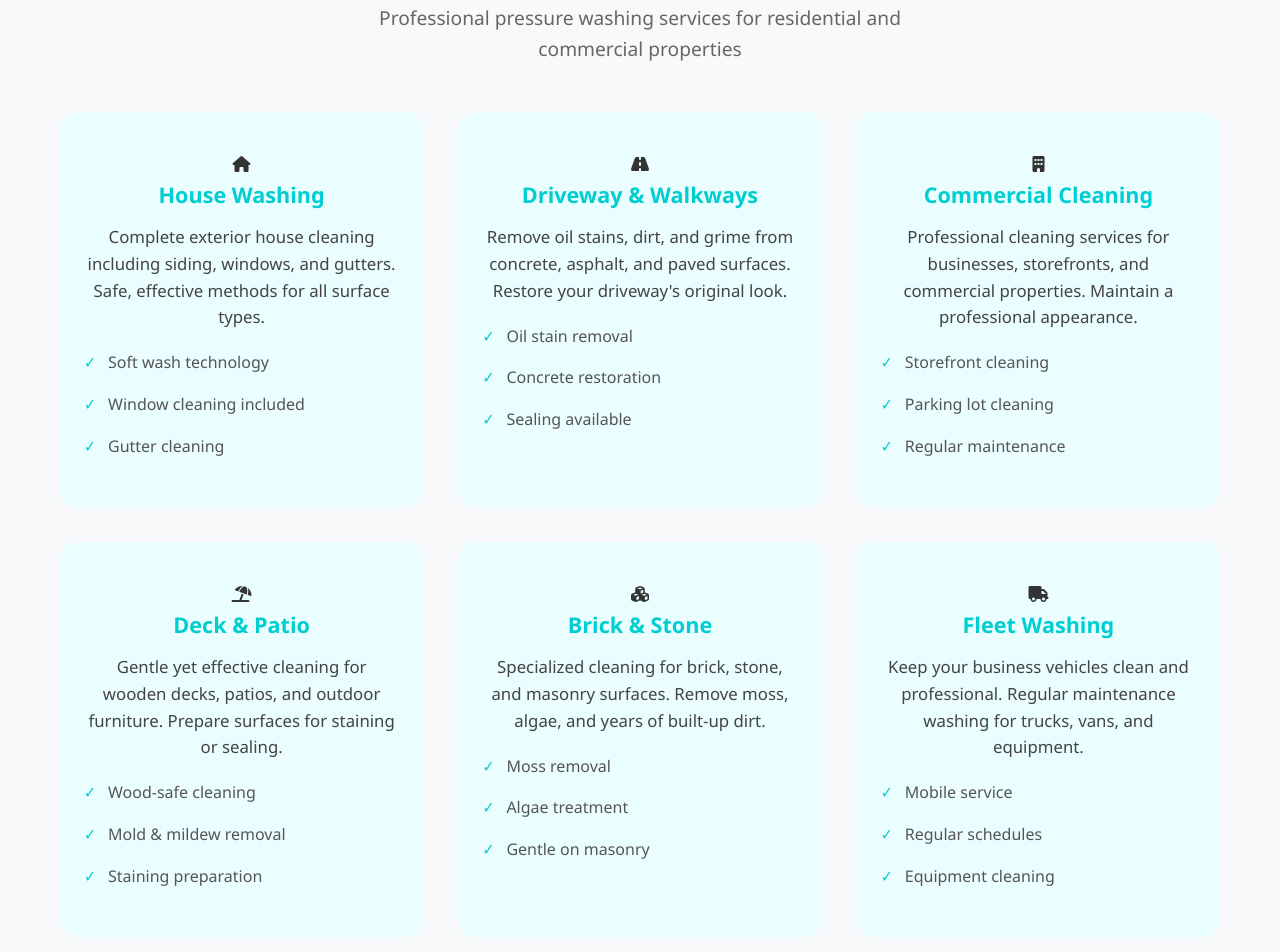
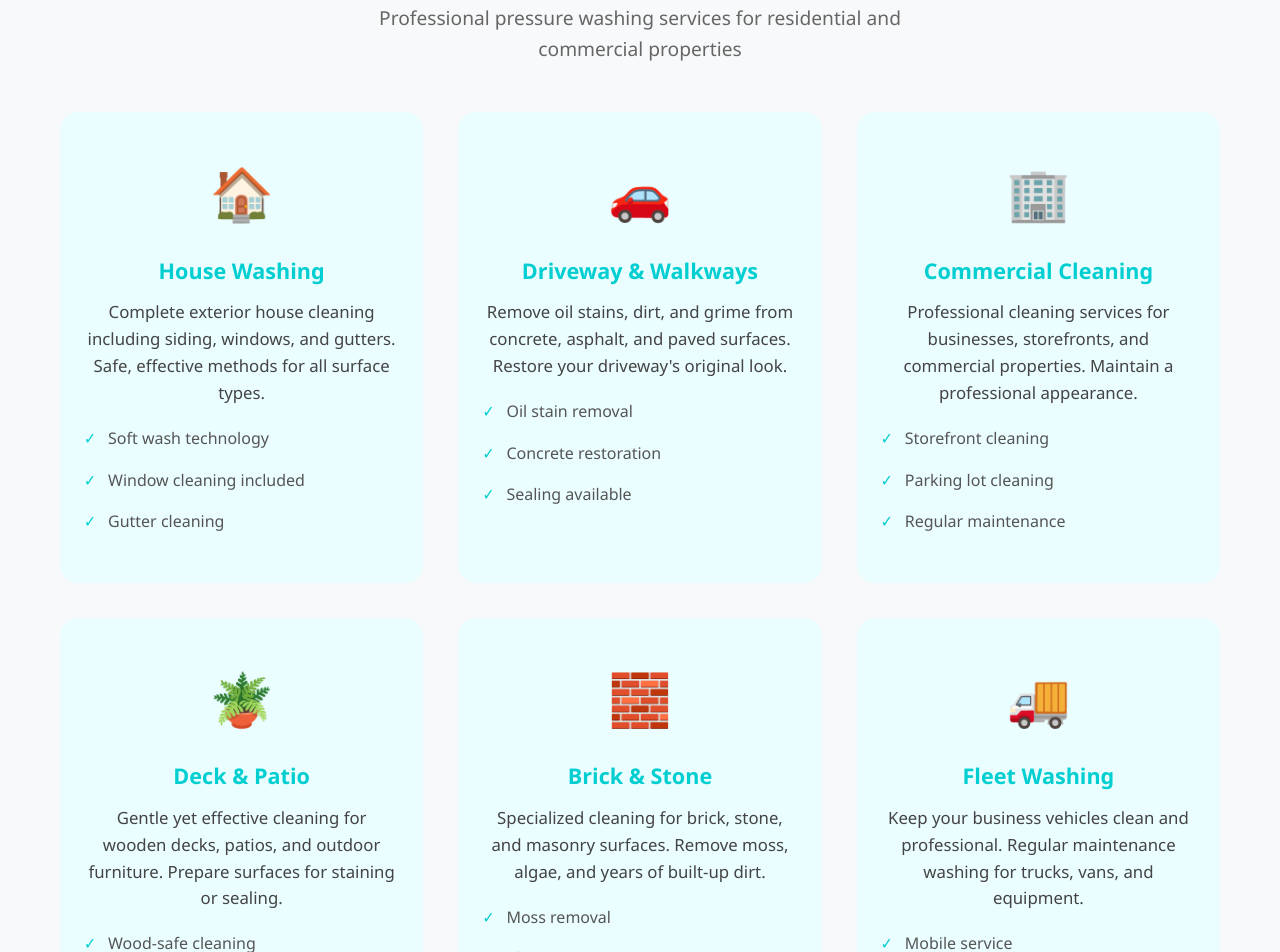
Before and after one commit to Charles-Lazcano/Texaswash, a plain HTML site: page index.html in a window 1280 px wide. Shown: the part 957-1909 px from the top of the page. Drawn offline with Linux system fonts and the light colour scheme.

```diff
--- a/index.html
+++ b/index.html
@@ -89,9 +89,7 @@
             <p class="section-subtitle">Professional pressure washing services for residential and commercial properties</p>
             <div class="services-grid">
                 <div class="service-card">
-                    <div class="service-icon">
-                        <i class="fas fa-home"></i>
-                    </div>
+                    <div class="service-icon service-emoji">🏠</div>
                     <h3>House Washing</h3>
                     <p>Complete exterior house cleaning including siding, windows, and gutters. Safe, effective methods for all surface types.</p>
                     <ul class="service-features">
@@ -101,9 +99,7 @@
                     </ul>
                 </div>
                 <div class="service-card">
-                    <div class="service-icon">
-                        <i class="fas fa-road"></i>
-                    </div>
+                    <div class="service-icon service-emoji">🚗</div>
                     <h3>Driveway & Walkways</h3>
                     <p>Remove oil stains, dirt, and grime from concrete, asphalt, and paved surfaces. Restore your driveway's original look.</p>
                     <ul class="service-features">
@@ -113,9 +109,7 @@
                     </ul>
                 </div>
                 <div class="service-card">
-                    <div class="service-icon">
-                        <i class="fas fa-building"></i>
-                    </div>
+                    <div class="service-icon service-emoji">🏢</div>
                     <h3>Commercial Cleaning</h3>
                     <p>Professional cleaning services for businesses, storefronts, and commercial properties. Maintain a professional appearance.</p>
                     <ul class="service-features">
@@ -125,9 +119,7 @@
                     </ul>
                 </div>
                 <div class="service-card">
-                    <div class="service-icon">
-                        <i class="fas fa-umbrella-beach"></i>
-                    </div>
+                    <div class="service-icon service-emoji">🪴</div>
                     <h3>Deck & Patio</h3>
                     <p>Gentle yet effective cleaning for wooden decks, patios, and outdoor furniture. Prepare surfaces for staining or sealing.</p>
                     <ul class="service-features">
@@ -137,9 +129,7 @@
                     </ul>
                 </div>
                 <div class="service-card">
-                    <div class="service-icon">
-                        <i class="fas fa-cubes"></i>
-                    </div>
+                    <div class="service-icon service-emoji">🧱</div>
                     <h3>Brick & Stone</h3>
                     <p>Specialized cleaning for brick, stone, and masonry surfaces. Remove moss, algae, and years of built-up dirt.</p>
                     <ul class="service-features">
@@ -149,9 +139,7 @@
                     </ul>
                 </div>
                 <div class="service-card">
-                    <div class="service-icon">
-                        <i class="fas fa-truck"></i>
-                    </div>
+                    <div class="service-icon service-emoji">🚚</div>
                     <h3>Fleet Washing</h3>
                     <p>Keep your business vehicles clean and professional. Regular maintenance washing for trucks, vans, and equipment.</p>
                     <ul class="service-features">
```
Also changed, not shown: vercel.json (deleted).
